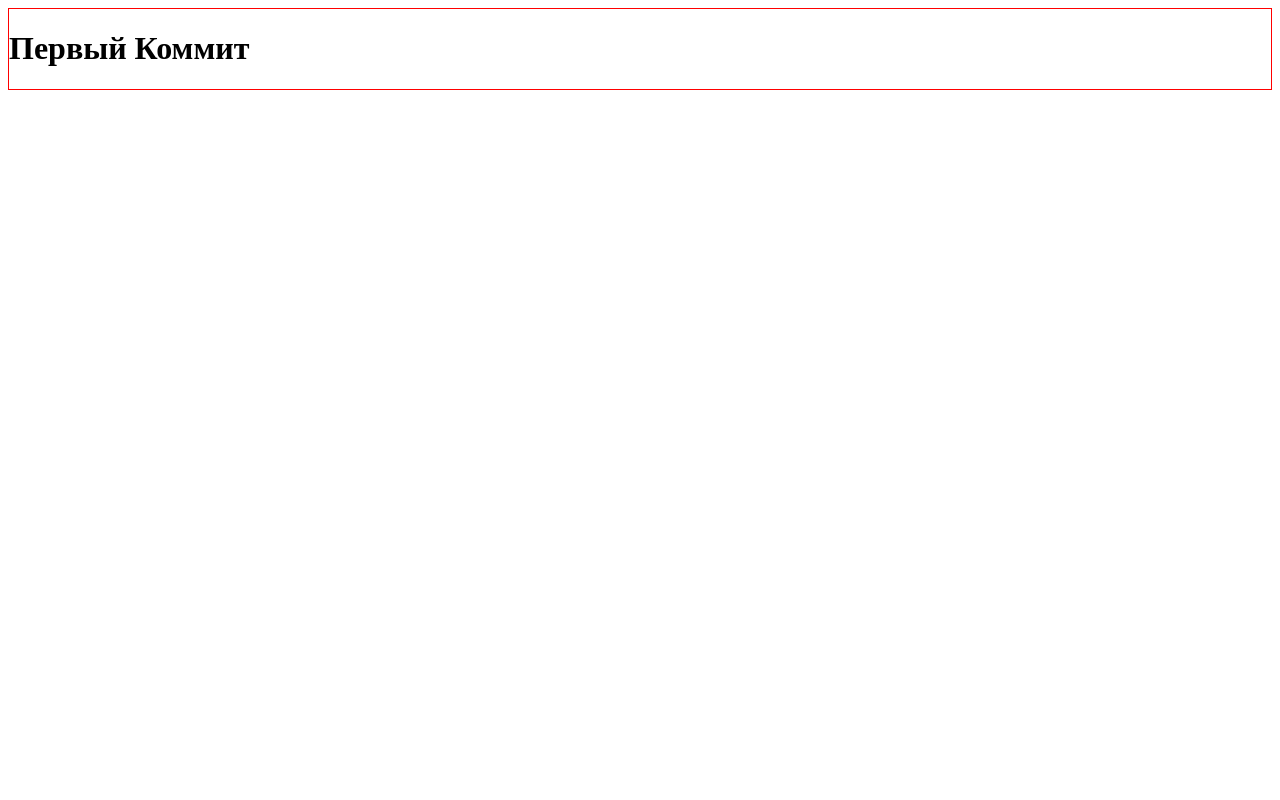
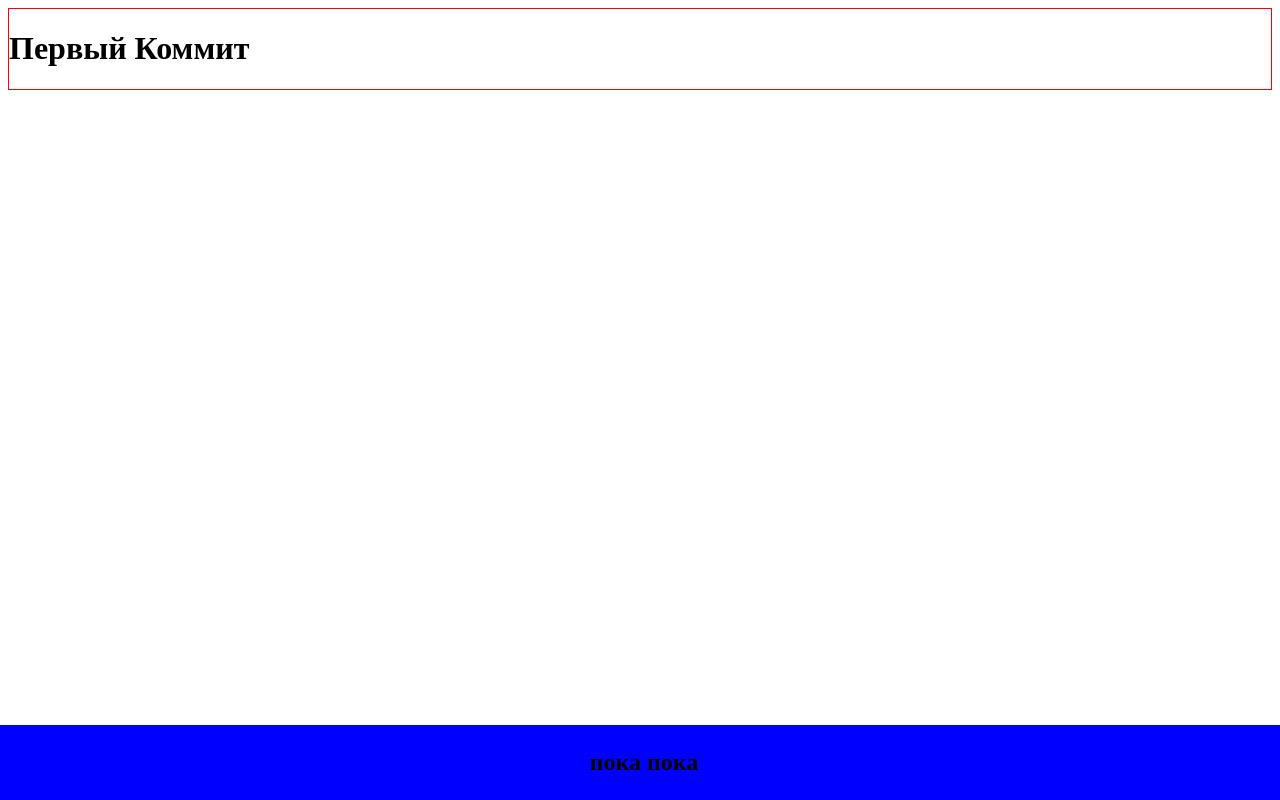
Before and after one commit to DaniilAnchikov/first-project, a plain HTML site: page index.html in a window 1280 px wide. Drawn offline with Linux system fonts and the light colour scheme.

Commit message:
refactor html, css

```diff
--- a/index.html
+++ b/index.html
@@ -1,12 +1,19 @@
 <!DOCTYPE html>
-  <html>
+  <html lang="ru">
   <head>
     <meta charset="utf-8">
     <link rel="stylesheet" href="style.css">
   </head>
-  <body class="body">
+  <body>
+    <header class="header">
     <div class="square">
       <h1 class="first-commit">Первый Коммит</h1>
     </div>
+    </header>
+    <footer>
+      <div class="footer">
+        <h2>пока пока</h2>
+      </div>
+    </footer>
   </body>
   </html>
--- a/style.css
+++ b/style.css
@@ -1,3 +1,13 @@
-.body {
+.header {
   border: 1px solid red;
 }
+
+.footer {
+  width: 100%;
+  border: 4px solid blue;
+  background-color: blue;
+  position: absolute;
+  left: 0;
+  bottom: 0;
+  text-align: center;
+}
```
